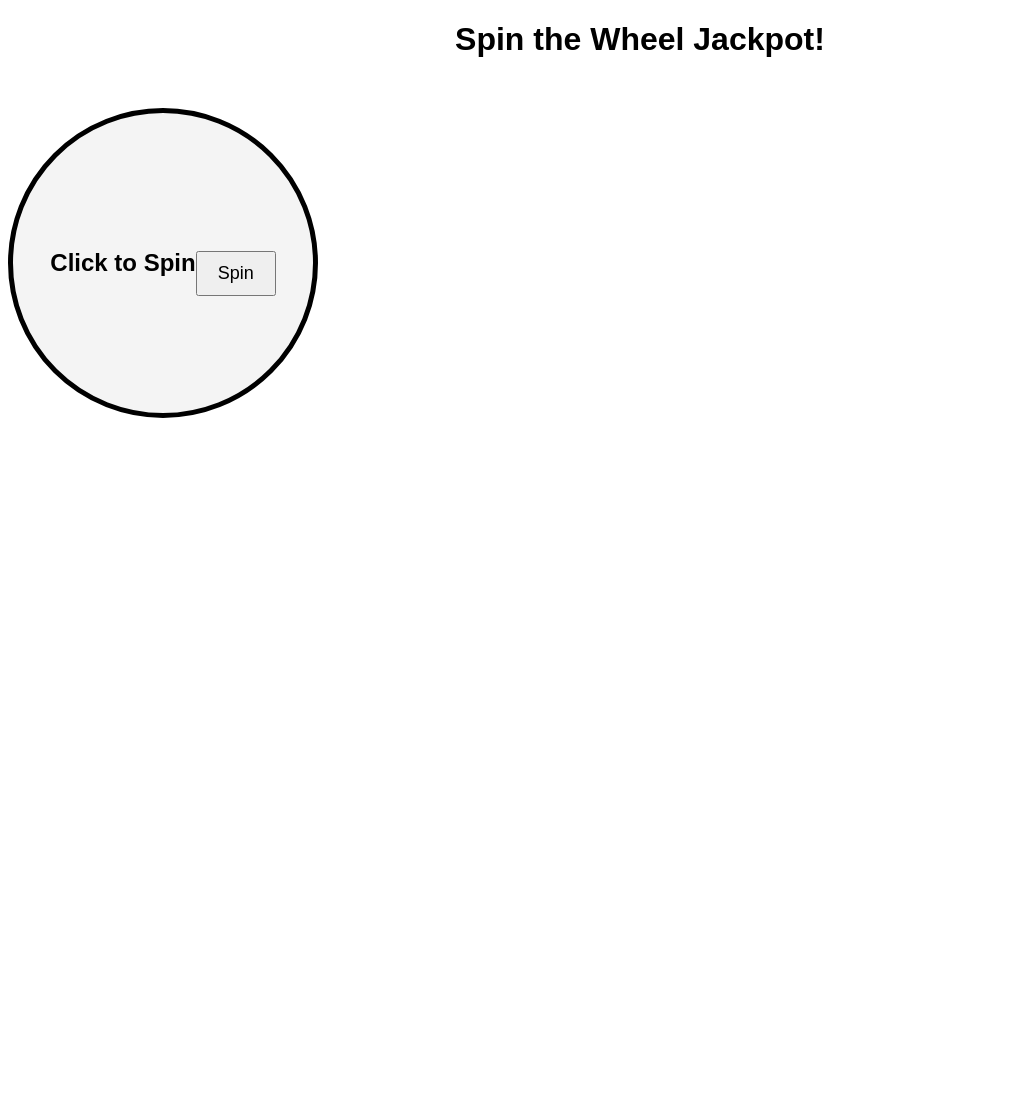
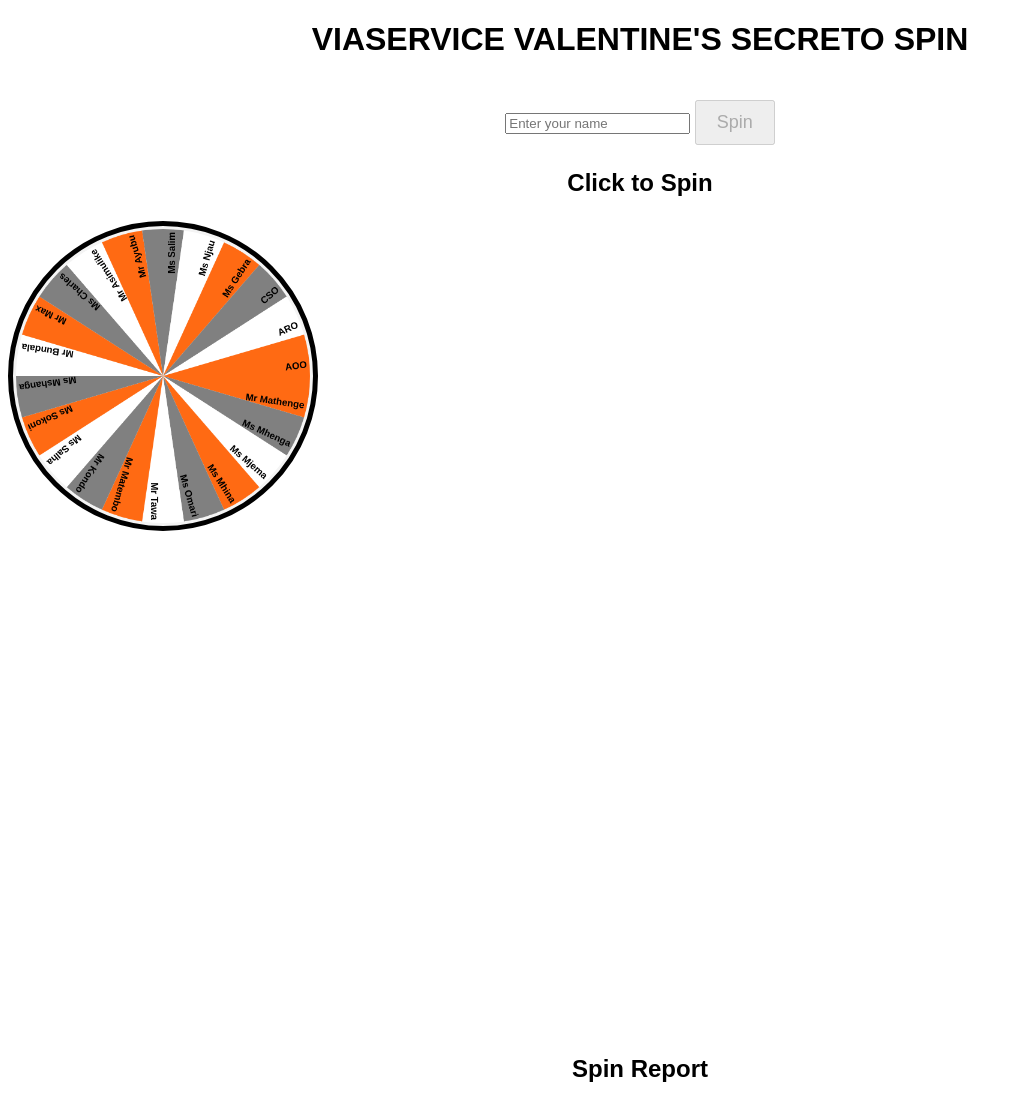
Before and after one commit to elinhowski2/viaservice-valentines-spin, a plain HTML site: page index.html in a window 1280 px wide. Shown: the whole page, without its empty margins (0-1022 px from the left). Before the commit the page ends 800 px from the top, so only its background shows below. Drawn offline with Linux system fonts and the light colour scheme.

Commit message:
Update index.html

```diff
--- a/index.html
+++ b/index.html
@@ -3,16 +3,24 @@
 <head>
   <meta charset="UTF-8">
   <meta name="viewport" content="width=device-width, initial-scale=1.0">
-  <title>Spin the Wheel Jackpot</title>
+  <title>VIASERVICE VALENTINE'S SECRETO SPIN</title>
   <link rel="stylesheet" href="style.css">
 </head>
 <body>
-  <h1>Spin the Wheel Jackpot!</h1>
+  <h1>VIASERVICE VALENTINE'S SECRETO SPIN</h1>
 
-  <div id="wheel" class="wheel">
-    <!-- Circle to represent the wheel -->
-    <div id="spin-result">Click to Spin</div>
-    <button onclick="spinWheel()">Spin</button>
+  <div class="container">
+    <input type="text" id="user-name" placeholder="Enter your name">
+    <button id="spin-button" onclick="spinWheel()" disabled>Spin</button>
+    <p id="spin-result">Click to Spin</p>
+  </div>
+
+  <canvas id="wheel" width="500" height="500"></canvas>
+  <canvas id="fireworks" width="500" height="500"></canvas>
+
+  <div id="report">
+    <h2>Spin Report</h2>
+    <ul id="report-list"></ul>
   </div>
 
   <script src="script.js"></script>
```
